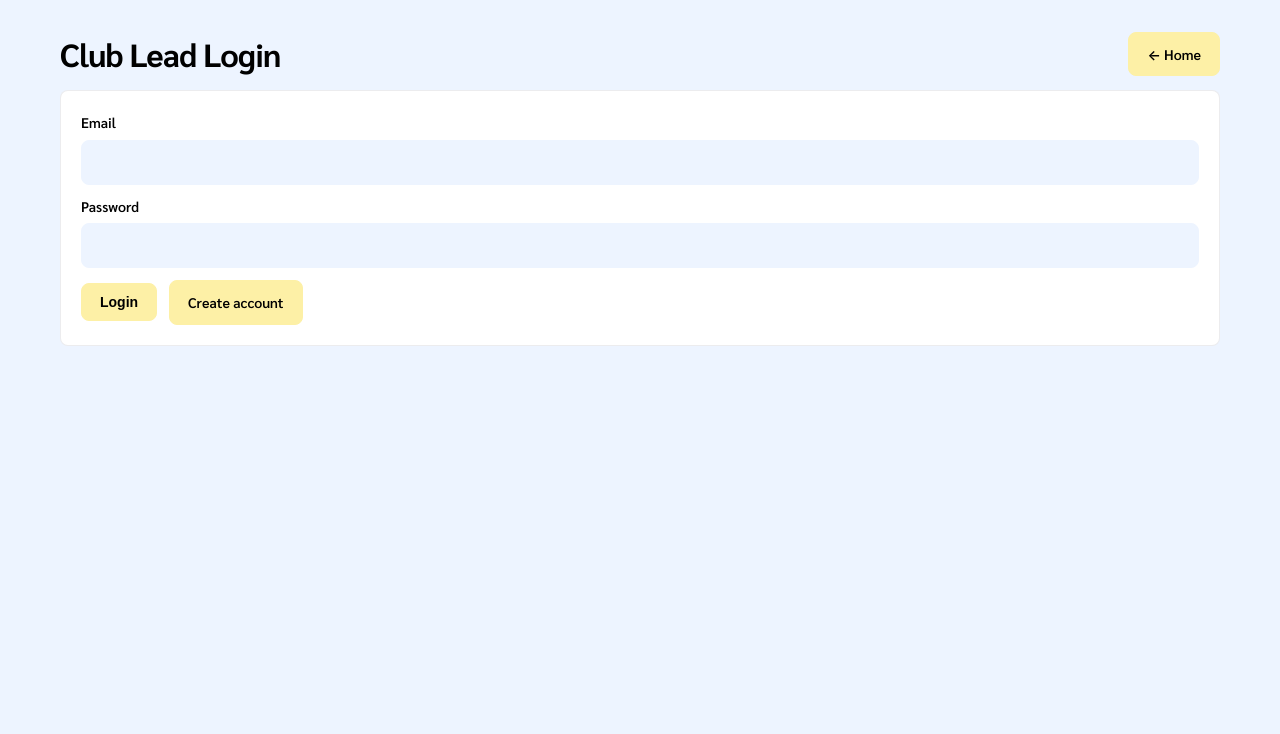
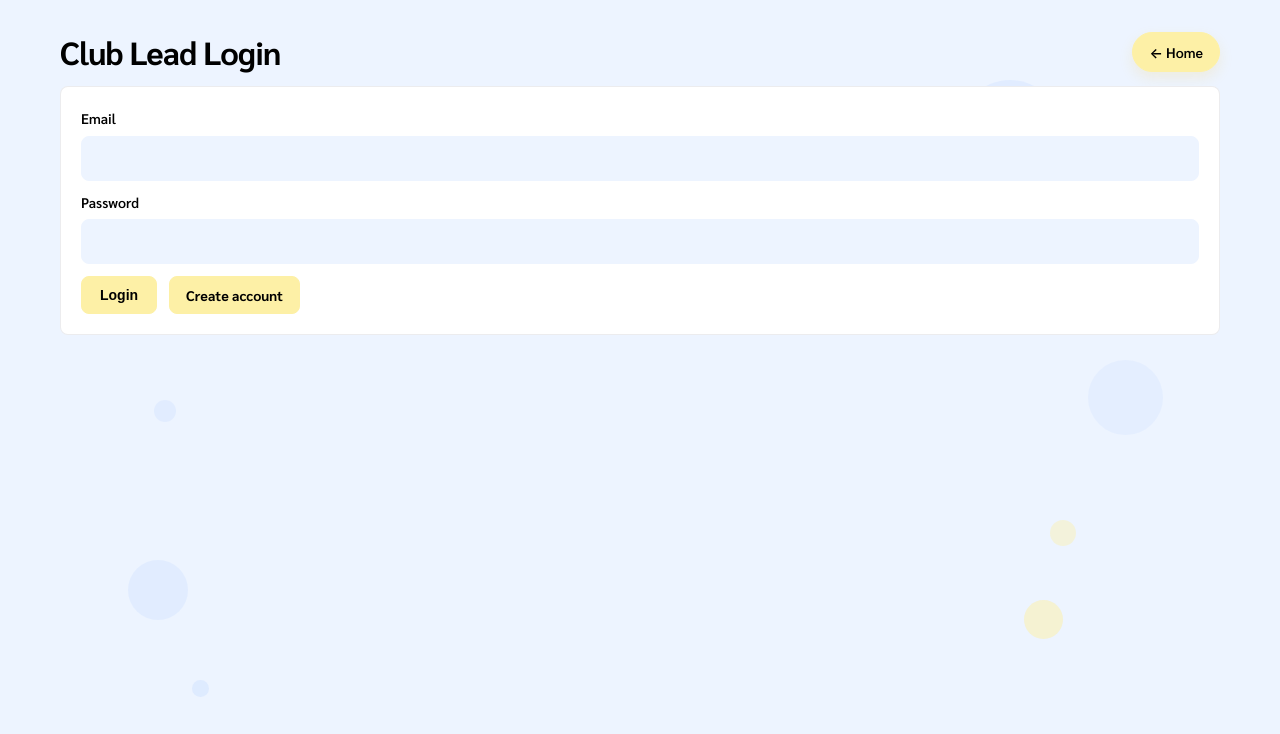
Before and after one commit to tech4good-lab/slughub-portal, a Next.js app: page /login in a window 1280 px wide. Shown: the top 734 px of the page. Built offline with nearby package versions, Linux system fonts and the light colour scheme.

Commit message:
added bubbles on every page and make buttons more consistent with each other

```diff
--- a/app/admin/access/page.tsx
+++ b/app/admin/access/page.tsx
@@ -3,6 +3,7 @@ import { getServerSession } from "next-auth";
 import { authOptions } from "@/lib/auth";
 import { redirect } from "next/navigation";
 import AccessRequestsList from "./requests-list";
+import DecorativeBubbles from "@/app/components/DecorativeBubbles";
 
 export default async function AdminAccessPage() {
   const session = await getServerSession(authOptions);
@@ -12,7 +13,8 @@ export default async function AdminAccessPage() {
   if (role !== "admin") redirect("/forbidden");
 
   return (
-    <main className="container adminAccess">
+    <main className="container adminAccess" style={{ position: "relative", zIndex: 1 }}>
+      <DecorativeBubbles />
       <div className="row" style={{ justifyContent: "space-between", alignItems: "center" }}>
         <h1>Admin: Leader Access Requests</h1>
         <div className="row">
--- a/app/admin/access/requests-list.tsx
+++ b/app/admin/access/requests-list.tsx
@@ -85,6 +85,7 @@ export default function AccessRequestsList() {
         </div>
       )}
 
+
       <div className="grid" style={{ marginTop: 14 }}>
         {requests.map((r) => (
           <div key={r.recordId} className="card" style={{ background: "#fff", color: "#000" }}>
--- /dev/null
+++ b/app/components/DecorativeBubbles.tsx
@@ -0,0 +1,17 @@
+export default function DecorativeBubbles() {
+  return (
+    <div
+      aria-hidden="true"
+      style={{ position: "fixed", inset: 0, pointerEvents: "none", zIndex: 0 }}
+    >
+      <div style={{ position: "absolute", width: 41, height: 41, left: "5%", top: "15%", opacity: 0.5, background: "#D0E2FF", borderRadius: "50%" }} />
+      <div style={{ position: "absolute", width: 100, height: 100, left: "75%", top: "10%", opacity: 0.4, background: "#D0E2FF", borderRadius: "50%" }} />
+      <div style={{ position: "absolute", width: 60, height: 60, left: "10%", top: "70%", opacity: 0.4, background: "#D0E2FF", borderRadius: "50%" }} />
+      <div style={{ position: "absolute", width: 39, height: 39, left: "80%", top: "75%", opacity: 0.5, background: "#FDF0A6", borderRadius: "50%" }} />
+      <div style={{ position: "absolute", width: 22, height: 22, left: "12%", top: "50%", opacity: 0.4, background: "#D0E2FF", borderRadius: "50%" }} />
+      <div style={{ position: "absolute", width: 75, height: 75, left: "85%", top: "45%", opacity: 0.3, background: "#D0E2FF", borderRadius: "50%" }} />
+      <div style={{ position: "absolute", width: 17, height: 17, left: "15%", top: "85%", opacity: 0.5, background: "#D0E2FF", borderRadius: "50%" }} />
+      <div style={{ position: "absolute", width: 26, height: 26, left: "82%", top: "65%", opacity: 0.4, background: "#FDF0A6", borderRadius: "50%" }} />
+    </div>
+  );
+}
--- a/app/globals.css
+++ b/app/globals.css
@@ -277,6 +277,13 @@ a:hover {
 /* Admin access page overrides */
 .adminAccess {
   color: #000;
+  position: relative;
+  isolation: isolate;
+}
+
+.adminAccess > *:not([aria-hidden="true"]) {
+  position: relative;
+  z-index: 2;
 }
 
 .adminAccess .small {
@@ -320,6 +327,13 @@ a:hover {
   background: #FDF0A6;
   border-color: #FDF0A6;
   color: #000;
+}
+
+.adminAccess .card {
+  background: #ffffff !important;
+  opacity: 1 !important;
+  position: relative;
+  z-index: 2;
 }
 /* Leader dashboard overrides */
 .leaderDashboard {
@@ -373,6 +387,13 @@ a:hover {
 /* Auth (login/signup) overrides */
 .authPage {
   color: #000;
+  position: relative;
+  isolation: isolate;
+}
+
+.authPage > *:not([aria-hidden="true"]) {
+  position: relative;
+  z-index: 2;
 }
 
 .authPage .small {
@@ -420,9 +441,12 @@ a:hover {
 }
 
 .authPage .card {
-  background: #ffffff;
+  background: #ffffff !important;
+  opacity: 1 !important;
   border: 1px solid rgba(16,24,40,0.08);
   color: #000;
+  position: relative;
+  z-index: 2;
 }
 
 /* Club detail overrides */
@@ -756,3 +780,32 @@ a:hover {
     justify-content: center;
   }
 }
+
+/* Shared nav button styling (matches Community Directory look) */
+.btn[href="/admin/review"]:not(.btnPrimary),
+.btn[href="/admin/access"]:not(.btnPrimary),
+.btn[href="/leader/dashboard"]:not(.btnPrimary),
+.btn[href="/directory"]:not(.btnPrimary),
+.btn[href="/login"]:not(.btnPrimary),
+.btn[href="/"]:not(.btnPrimary) {
+  border-radius: 20px;
+  padding: 8px 16px;
+  background: #FDF0A6;
+  border-color: #FDF0A6;
+  color: #000;
+  box-shadow: 0 6px 14px rgba(251,191,36,0.14);
+  font-weight: 600;
+}
+
+.btn[href="/admin/review"]:not(.btnPrimary):hover,
+.btn[href="/admin/access"]:not(.btnPrimary):hover,
+.btn[href="/leader/dashboard"]:not(.btnPrimary):hover,
+.btn[href="/directory"]:not(.btnPrimary):hover,
+.btn[href="/login"]:not(.btnPrimary):hover,
+.btn[href="/"]:not(.btnPrimary):hover {
+  background: #FDF0A6;
+  border-color: #FDF0A6;
+  color: #000;
+  box-shadow: 0 6px 14px rgba(251,191,36,0.14);
+  transform: translateY(-1px);
+}
--- a/app/login/page.tsx
+++ b/app/login/page.tsx
@@ -4,6 +4,7 @@ import { useState } from "react";
 import Link from "next/link";
 import { signIn } from "next-auth/react";
 import { useRouter } from "next/navigation";
+import DecorativeBubbles from "@/app/components/DecorativeBubbles";
 
 export default function LoginPage() {
   const router = useRouter();
@@ -31,7 +32,8 @@ export default function LoginPage() {
   };
 
   return (
-    <main className="container authPage">
+    <main className="container authPage" style={{ position: "relative", zIndex: 1 }}>
+      <DecorativeBubbles />
       <div className="row" style={{ justifyContent: "space-between" }}>
         <h1>Club Lead Login</h1>
         <Link className="btn" href="/">← Home</Link>
@@ -50,7 +52,7 @@ export default function LoginPage() {
 
         <div className="row" style={{ marginTop: 12 }}>
           <button className="btn btnPrimary" type="submit">Login</button>
-          <Link className="btn" href="/signup">Create account</Link>
+          <Link style ={{fontWeight: 'bold', padding: '11px 16px', lineHeight: '1'  }}className="btn btnPrimary" href="/signup">Create account</Link>
         </div>
       </form>
     </main>
```
Also changed, not shown: app/page.tsx (+5 -2 lines), app/leader/dashboard/page.tsx (line endings or trailing spaces).
